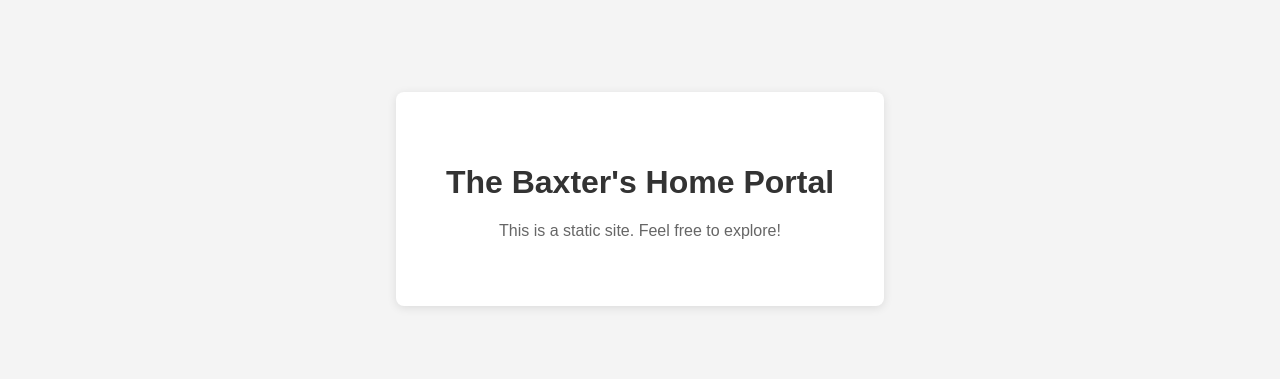
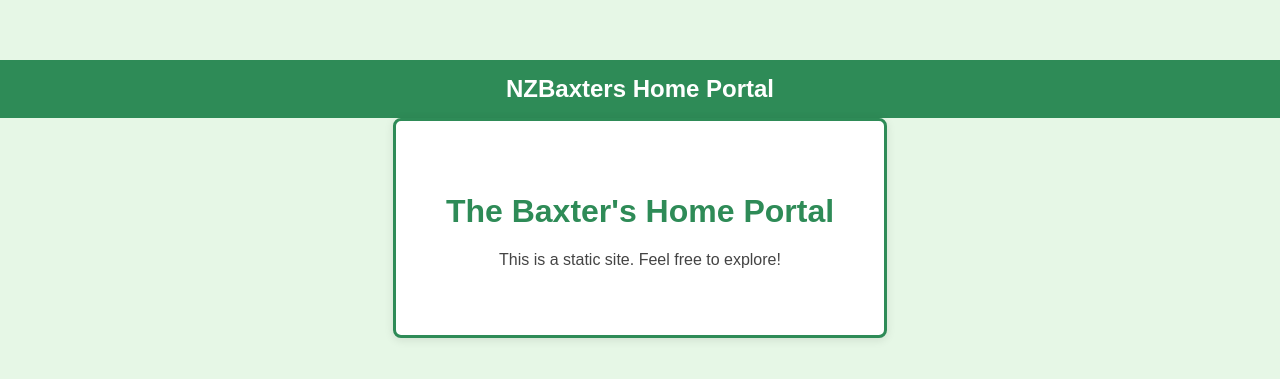
Before and after one commit to nzbaxterman/my-static-page, a plain HTML site: page index.html in a window 1280 px wide. Shown: the part 201-580 px from the top of the page. Drawn offline with Linux system fonts and the light colour scheme.

Commit message:
Update index.html

```diff
--- a/index.html
+++ b/index.html
@@ -8,13 +8,23 @@
     <style>
         body {
             font-family: Arial, sans-serif;
-            background-color: #f4f4f4;
+            background-color: #e6f7e6; /* Light green background */
             margin: 0;
             padding: 0;
             display: flex;
             justify-content: center;
             align-items: center;
             height: 100vh;
+            flex-direction: column;
+        }
+        .header {
+            width: 100%;
+            background-color: #2e8b57; /* Dark green */
+            color: white;
+            text-align: center;
+            padding: 15px 0;
+            font-size: 24px;
+            font-weight: bold;
         }
         .container {
             text-align: center;
@@ -22,16 +32,20 @@
             background-color: #fff;
             box-shadow: 0 2px 10px rgba(0, 0, 0, 0.1);
             border-radius: 8px;
+            border: 3px solid #2e8b57; /* Green border */
+            max-width: 500px;
         }
         h1 {
-            color: #333;
+            color: #2e8b57;
         }
         p {
-            color: #666;
+            color: #444;
         }
     </style>
 </head>
 <body>
+
+<div class="header">NZBaxters Home Portal</div>
 
 <div class="container">
     <h1>The Baxter's Home Portal</h1>
```
